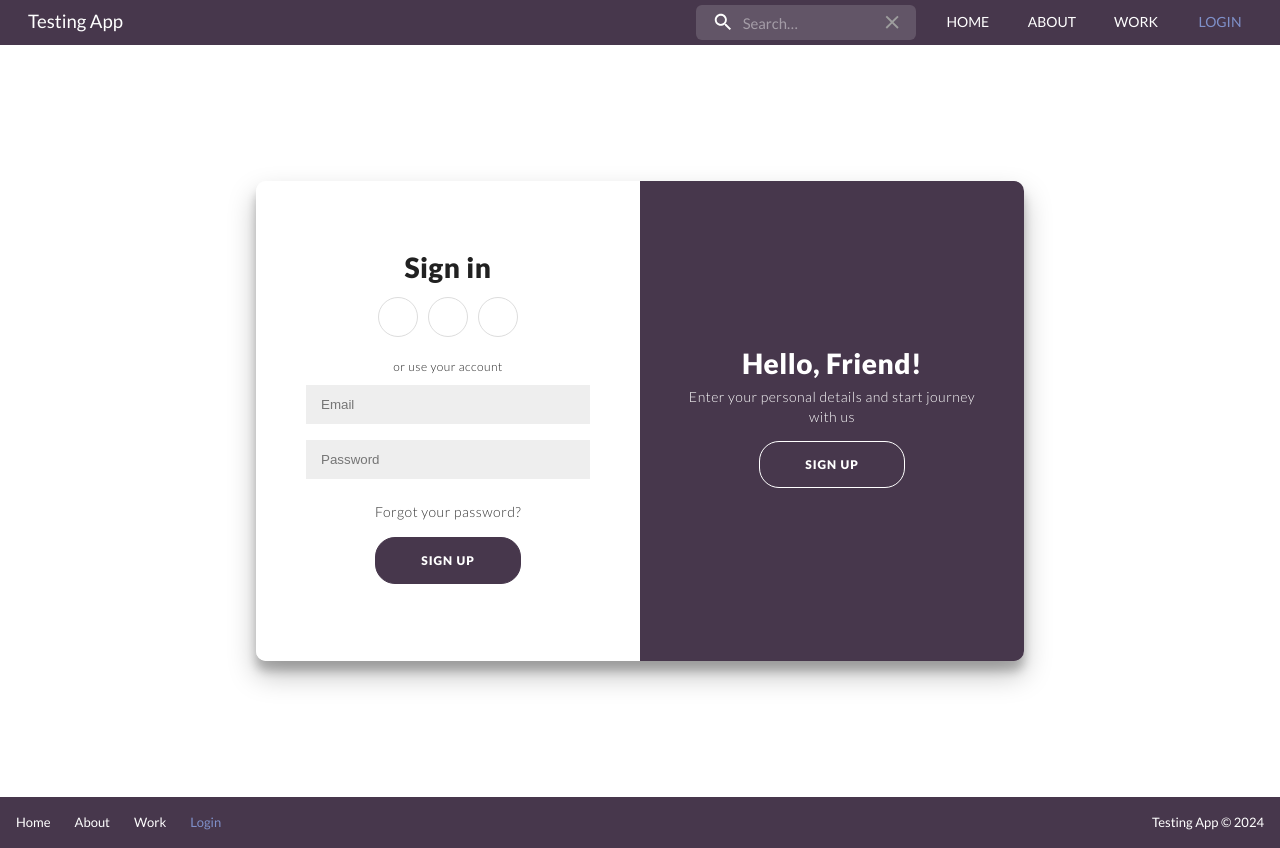
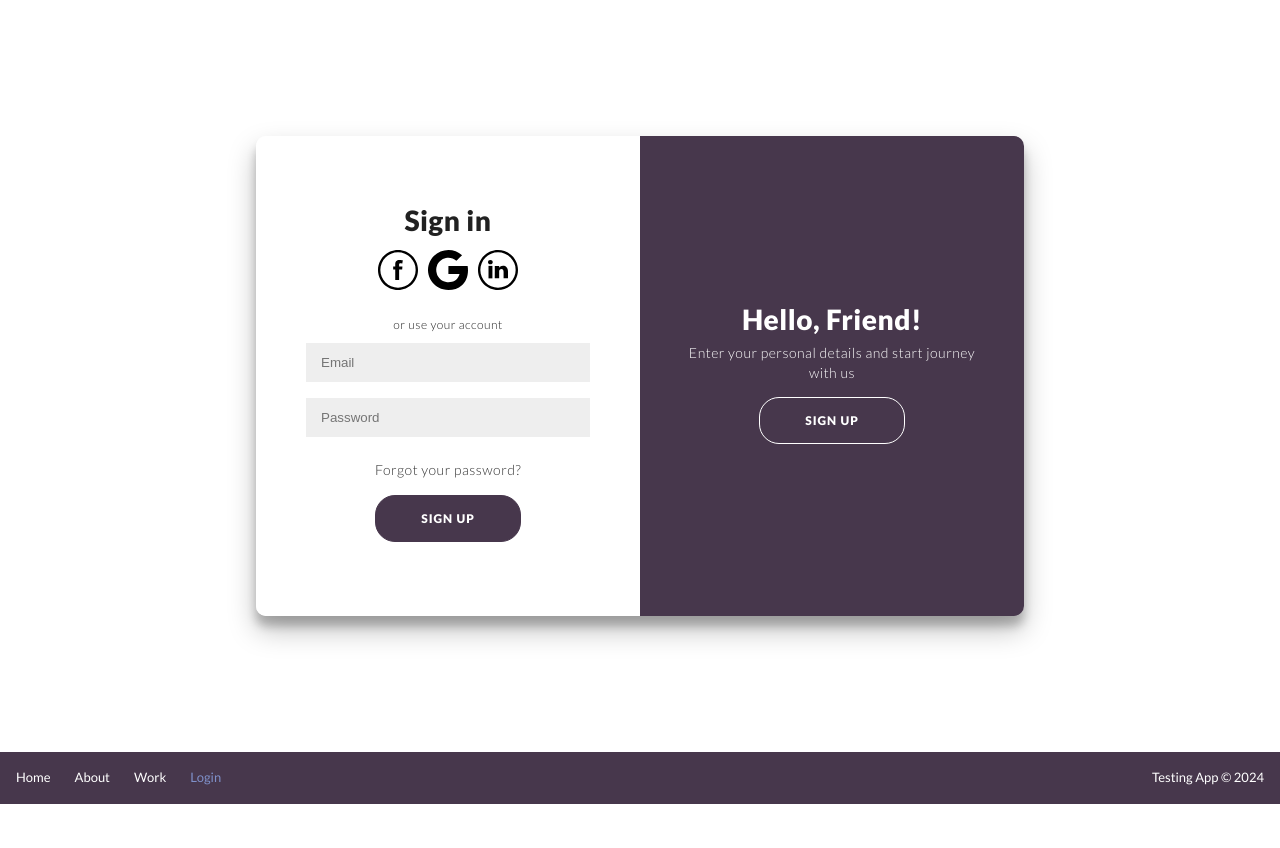
Before and after one commit to evgene30/viteTestReact, a React (Vite) app: page /login in a window 1280 px wide. After the commit the page ends 804 px from the top, so only its background shows below. Built offline with nearby package versions, Linux system fonts and the light colour scheme.

Commit message:
was add new route and icons

```diff
--- a/src/components/authForms/SignIN.tsx
+++ b/src/components/authForms/SignIN.tsx
@@ -1,6 +1,7 @@
 import { Box, Button } from '@mui/material';
 import { FormEvent, useState } from 'react';
 import { Link } from 'react-router-dom';
+import { SocialContainer } from '@/components/authForms/SocialContainer';
 
 export const SignIN = () => {
   const [state, setState] = useState({
@@ -31,17 +32,7 @@ export const SignIN = () => {
     <Box className="form-container sign-in-container">
       <form onSubmit={handleOnSubmit}>
         <h1>Sign in</h1>
-        <Box className="social-container">
-          <Link to="https://www.facebook.com" className="social">
-            <i className="fab fa-facebook-f" />
-          </Link>
-          <Link to="https://www.google.com" className="social">
-            <i className="fab fa-google-plus-g" />
-          </Link>
-          <Link to="https://www.linkedin.com" className="social">
-            <i className="fab fa-linkedin-in" />
-          </Link>
-        </Box>
+        <SocialContainer />
         <span>or use your account</span>
         <input
           type="email"
--- a/src/components/authForms/SignUP.tsx
+++ b/src/components/authForms/SignUP.tsx
@@ -1,6 +1,6 @@
 import { Box, Button } from '@mui/material';
 import { FormEvent, useState } from 'react';
-import { Link } from 'react-router-dom';
+import { SocialContainer } from '@/components/authForms/SocialContainer';
 
 export const SingUP = () => {
   const [state, setState] = useState({
@@ -33,17 +33,7 @@ export const SingUP = () => {
     <Box className="form-container sign-up-container">
       <form onSubmit={handleOnSubmit}>
         <h1>Create Account</h1>
-        <Box className="social-container">
-          <Link to="https://www.facebook.com" className="social">
-            <i className="fab fa-facebook-f" />
-          </Link>
-          <Link to="https://www.google.com" className="social">
-            <i className="fab fa-google-plus-g" />
-          </Link>
-          <Link to="https://www.linkedin.com" className="social">
-            <i className="fab fa-linkedin-in" />
-          </Link>
-        </Box>
+        <SocialContainer />
         <span>or use your email for registration</span>
         <input
           type="text"
--- /dev/null
+++ b/src/components/authForms/SocialContainer.tsx
@@ -0,0 +1,21 @@
+import { Box } from '@mui/material';
+import { Link } from 'react-router-dom';
+import {
+  FaceBookIcon,
+  GoogleIcon,
+  LinkedIcon,
+} from '@/components/authForms/icons';
+
+export const SocialContainer = () => (
+  <Box className="social-container">
+    <Link to="https://www.facebook.com" className="social">
+      <FaceBookIcon />
+    </Link>
+    <Link to="https://www.google.com" className="social">
+      <GoogleIcon />
+    </Link>
+    <Link to="https://www.linkedin.com" className="social">
+      <LinkedIcon />
+    </Link>
+  </Box>
+);
--- /dev/null
+++ b/src/components/authForms/icons/index.tsx
@@ -0,0 +1,79 @@
+export const FaceBookIcon = () => (
+  <svg
+    fill="#000000"
+    height="40px"
+    width="40px"
+    version="1.1"
+    id="Layer_1"
+    viewBox="-143 145 512 512"
+    xmlSpace="preserve"
+  >
+    <g>
+      <path
+        d="M113,145c-141.4,0-256,114.6-256,256s114.6,256,256,256s256-114.6,256-256S254.4,145,113,145z M272.8,560.7
+		c-20.8,20.8-44.9,37.1-71.8,48.4c-27.8,11.8-57.4,17.7-88,17.7c-30.5,0-60.1-6-88-17.7c-26.9-11.4-51.1-27.7-71.8-48.4
+		c-20.8-20.8-37.1-44.9-48.4-71.8C-107,461.1-113,431.5-113,401s6-60.1,17.7-88c11.4-26.9,27.7-51.1,48.4-71.8
+		c20.9-20.8,45-37.1,71.9-48.5C52.9,181,82.5,175,113,175s60.1,6,88,17.7c26.9,11.4,51.1,27.7,71.8,48.4
+		c20.8,20.8,37.1,44.9,48.4,71.8c11.8,27.8,17.7,57.4,17.7,88c0,30.5-6,60.1-17.7,88C309.8,515.8,293.5,540,272.8,560.7z"
+      />
+      <path
+        d="M146.8,313.7c10.3,0,21.3,3.2,21.3,3.2l6.6-39.2c0,0-14-4.8-47.4-4.8c-20.5,0-32.4,7.8-41.1,19.3
+		c-8.2,10.9-8.5,28.4-8.5,39.7v25.7H51.2v38.3h26.5v133h49.6v-133h39.3l2.9-38.3h-42.2v-29.9C127.3,317.4,136.5,313.7,146.8,313.7z"
+      />
+    </g>
+  </svg>
+);
+
+export const GoogleIcon = () => (
+  <svg width="40px" height="40px" viewBox="0 0 20 20" version="1.1">
+    <title>google [#178]</title>
+    <desc>Created with Sketch.</desc>
+    <defs />
+    <g id="Page-1" stroke="none" strokeWidth="1" fill="none" fillRule="evenodd">
+      <g
+        id="Dribbble-Light-Preview"
+        transform="translate(-300.000000, -7399.000000)"
+        fill="#000000"
+      >
+        <g id="icons" transform="translate(56.000000, 160.000000)">
+          <path
+            d="M263.821537,7247.00386 L254.211298,7247.00386 C254.211298,7248.0033 254.211298,7250.00218 254.205172,7251.00161 L259.774046,7251.00161 C259.560644,7252.00105 258.804036,7253.40026 257.734984,7254.10487 C257.733963,7254.10387 257.732942,7254.11086 257.7309,7254.10986 C256.309581,7255.04834 254.43389,7255.26122 253.041161,7254.98137 C250.85813,7254.54762 249.130492,7252.96451 248.429023,7250.95364 C248.433107,7250.95064 248.43617,7250.92266 248.439233,7250.92066 C248.000176,7249.67336 248.000176,7248.0033 248.439233,7247.00386 L248.438212,7247.00386 C249.003881,7245.1669 250.783592,7243.49084 252.969687,7243.0321 C254.727956,7242.65931 256.71188,7243.06308 258.170978,7244.42831 C258.36498,7244.23842 260.856372,7241.80579 261.043226,7241.6079 C256.0584,7237.09344 248.076756,7238.68155 245.090149,7244.51127 L245.089128,7244.51127 C245.089128,7244.51127 245.090149,7244.51127 245.084023,7244.52226 L245.084023,7244.52226 C243.606545,7247.38565 243.667809,7250.75975 245.094233,7253.48622 C245.090149,7253.48921 245.087086,7253.49121 245.084023,7253.49421 C246.376687,7256.0028 248.729215,7257.92672 251.563684,7258.6593 C254.574796,7259.44886 258.406843,7258.90916 260.973794,7256.58747 C260.974815,7256.58847 260.975836,7256.58947 260.976857,7256.59047 C263.15172,7254.63157 264.505648,7251.29445 263.821537,7247.00386"
+            id="google-[#178]"
+          />
+        </g>
+      </g>
+    </g>
+  </svg>
+);
+
+export const LinkedIcon = () => (
+  <svg
+    fill="#000000"
+    version="1.1"
+    width="40px"
+    height="40px"
+    id="Layer_1"
+    xmlns="http://www.w3.org/2000/svg"
+    viewBox="-143 145 512 512"
+    xmlSpace="preserve"
+  >
+    <g>
+      <path
+        d="M113,145c-141.4,0-256,114.6-256,256s114.6,256,256,256s256-114.6,256-256S254.4,145,113,145z M272.8,560.7
+		c-20.8,20.8-44.9,37.1-71.8,48.4c-27.8,11.8-57.4,17.7-88,17.7c-30.5,0-60.1-6-88-17.7c-26.9-11.4-51.1-27.7-71.8-48.4
+		c-20.8-20.8-37.1-44.9-48.4-71.8C-107,461.1-113,431.5-113,401s6-60.1,17.7-88c11.4-26.9,27.7-51.1,48.4-71.8
+		c20.9-20.8,45-37.1,71.9-48.5C52.9,181,82.5,175,113,175s60.1,6,88,17.7c26.9,11.4,51.1,27.7,71.8,48.4
+		c20.8,20.8,37.1,44.9,48.4,71.8c11.8,27.8,17.7,57.4,17.7,88c0,30.5-6,60.1-17.7,88C309.8,515.8,293.5,540,272.8,560.7z"
+      />
+      <rect x="-8.5" y="348.4" width="49.9" height="159.7" />
+      <path
+        d="M15.4,273c-18.4,0-30.5,11.9-30.5,27.7c0,15.5,11.7,27.7,29.8,27.7h0.4c18.8,0,30.5-12.3,30.4-27.7
+		C45.1,284.9,33.8,273,15.4,273z"
+      />
+      <path
+        d="M177.7,346.9c-28.6,0-46.5,15.6-49.8,26.6v-25.1H71.8c0.7,13.3,0,159.7,0,159.7h56.1v-86.3c0-4.9-0.2-9.7,1.2-13.1
+		c3.8-9.6,12.1-19.6,27-19.6c19.5,0,28.3,14.8,28.3,36.4v82.6H241v-88.8C241,369.9,213.2,346.9,177.7,346.9z"
+      />
+    </g>
+  </svg>
+);
--- a/src/components/authForms/styles.tsx
+++ b/src/components/authForms/styles.tsx
@@ -174,7 +174,6 @@ export const loginStyle = (theme: Theme) => ({
   '.social-container': {
     margin: '20px 0',
     a: {
-      border: '1px solid #dddddd',
       borderRadius: '50%',
       display: 'inline-flex',
       justifyContent: 'center',
@@ -182,6 +181,10 @@ export const loginStyle = (theme: Theme) => ({
       margin: '0 5px',
       height: '40px',
       width: '40px',
+    },
+    'a:hover': {
+      transition: '0.5s',
+      opacity: '0.3',
     },
   },
   footer: {
--- a/src/components/store/actions/searchAction.ts
+++ b/src/components/store/actions/searchAction.ts
@@ -1,11 +1,9 @@
-import { useDispatch } from 'react-redux';
-import { AppDispatch } from '../store';
 import { setDeleteSearchText, setSearchText } from '../searchSlice';
-import { useAppSelector } from '../hooks';
+import { useAppDispatch, useAppSelector } from '../hooks';
 import { getSearchText } from '../selector';
 
 export const useSearchActions = () => {
-  const dispatch = useDispatch<AppDispatch>();
+  const dispatch = useAppDispatch();
   const searchText = useAppSelector(getSearchText);
 
   const setSearchTextAction = (text: string) => {
--- a/src/pages/login/LoginPage.tsx
+++ b/src/pages/login/LoginPage.tsx
@@ -1,8 +1,13 @@
 import { Box } from '@mui/material';
 import { LoginForm } from '@/components/authForms/LoginForm';
+import { Footer } from '@/components/footer';
+import { layoutStyle } from '@/layout/styles';
 
 export const LoginPage = () => (
-  <Box>
-    <LoginForm />
+  <Box component="main" sx={layoutStyle}>
+    <Box className="content">
+      <LoginForm />
+    </Box>
+    <Footer />
   </Box>
 );
--- a/src/routes/router.tsx
+++ b/src/routes/router.tsx
@@ -2,6 +2,7 @@ import { createBrowserRouter } from 'react-router-dom';
 import { Layout } from '@/layout/Layout';
 import { ErrorPage } from '@/pages/error/ErrorPage';
 import { menuLinks } from '@/service/menuLinks';
+import { LoginPage } from '@/pages/login/LoginPage';
 
 export const router = createBrowserRouter([
   {
@@ -10,4 +11,8 @@ export const router = createBrowserRouter([
     errorElement: <ErrorPage />,
     children: menuLinks,
   },
+  {
+    path: '/login',
+    element: <LoginPage />,
+  },
 ]);
--- a/src/service/menuLinks.tsx
+++ b/src/service/menuLinks.tsx
@@ -3,7 +3,6 @@ import { Home } from '@/pages/home/Home';
 import { getLoadUsers } from '@/routes/loaders/getLoadUsers';
 import { Work } from '@/pages/work/Work';
 import { PrivateRoute } from '@/layout/PrivateRoute';
-import { LoginPage } from '@/pages/login/LoginPage';
 
 export const menuLinks = [
   {
@@ -38,7 +37,5 @@ export const menuLinks = [
   {
     link: '/login',
     title: 'Login',
-    path: '/login',
-    element: <LoginPage />,
   },
 ];
```
